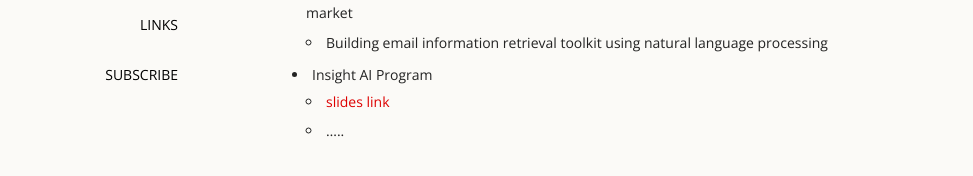
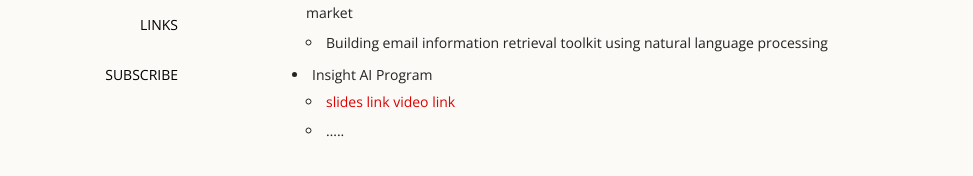
Before and after one commit to forgebach/forgebach.github.io, a Jekyll site: the page built from about/index.md, in a window 1280 px wide. Shown: the part 417-593 px from the top of the page, without its empty margins (18-991 px from the left). Built offline with Jekyll 4.4.1, drawn with Linux system fonts in a browser that asks for light colours.

Commit message:
Update index.md

```diff
--- a/about/index.md
+++ b/about/index.md
@@ -22,5 +22,5 @@ Built predictive intelligence backend relevance service and large scale machine
 	- Developed scalable relevance system with Spark MLlib to predict nation-wide real estate market
 	- Building email information retrieval toolkit using natural language processing
 - Insight AI Program
-	- [slides link](https://docs.google.com/presentation/d/15eJjULhepCzXC6h7x6JUWHjdNggEnRbYFAJgLUgmqs4/edit?usp=sharing)
+	- [slides link](https://docs.google.com/presentation/d/15eJjULhepCzXC6h7x6JUWHjdNggEnRbYFAJgLUgmqs4/edit?usp=sharing) [video link](https://youtu.be/h70QUSbUq48)
 	- .....
```
